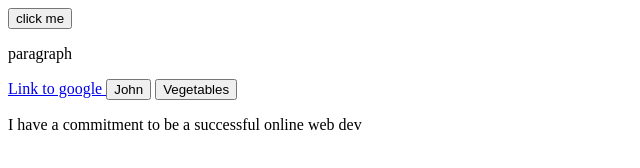
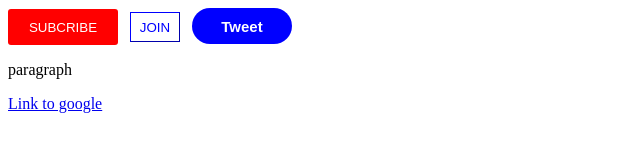
Before and after one commit to MyCheesyPuff/HTML-JAVA-SCRIPT-COURSE, a plain HTML site: page index.html in a window 1280 px wide. Shown: the whole page, without its empty margins (0-640 px from the left). Drawn offline with Linux system fonts and the light colour scheme.

Commit message:
html and css playing with button

```diff
--- a/index.html
+++ b/index.html
@@ -1,7 +1,41 @@
-<button> click me</button>
+<button class = "subscribe_button"> SUBCRIBE </button>
+<button class = "join_button">JOIN</button>
+<button class = "tweet_button">Tweet</button>
 <p>paragraph</p>
 <a = href = "https://www.google.com" target ="_blank"> Link to google </a>
 
-<button>John</button>
-<button>Vegetables</button>
-<p>I have a commitment to be a successful online web dev</p>
+<style >
+	.subscribe_button{
+		background-color: red;
+		color: white;
+		border: none;
+		height: 36px;
+		width: 110px;
+		border-radius:3px;
+		cursor: pointer;
+		margin-right: 8px;
+
+	}
+
+	.join_button{
+		background-color: white;
+		border-color: blue;
+		border-width: 1px;
+		color: blue;
+		height: 30;
+		width: 50;
+		cursor: pointer;
+	}
+	.tweet_button{
+		background-color: blue;
+		color: white;
+		border: none;
+		height: 36px;
+		width: 100px;
+		border-radius: 20px;
+		margin-left: 8px;
+		font-weight: bold;
+		font-size: 15px;
+		cursor: pointer;
+	}
+</style>
```
